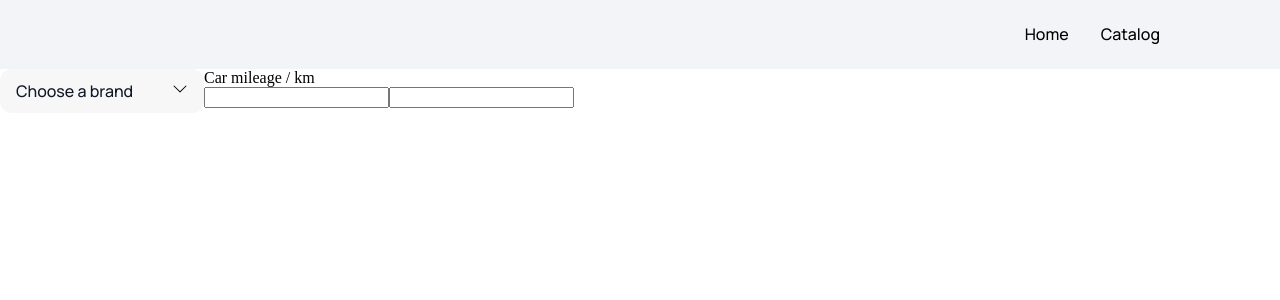
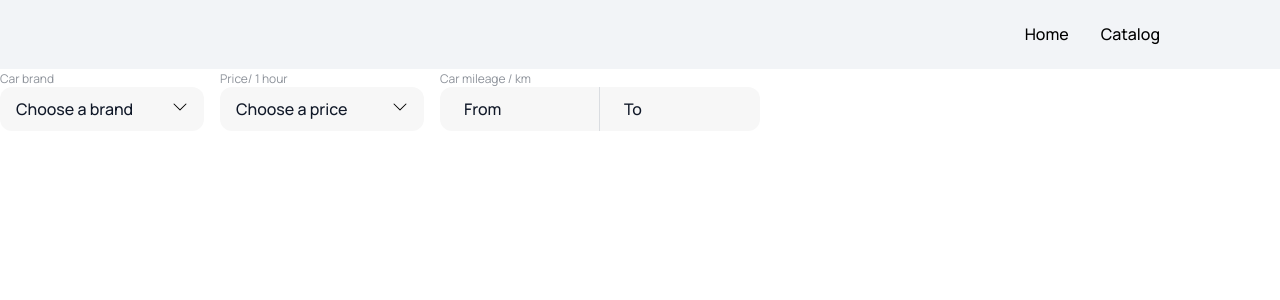
Before and after one commit to bozhenko-zakhar/rental-car, a Next.js app: page /catalog in a window 1280 px wide. Shown: the top 300 px of the page. Built offline with nearby package versions, Linux system fonts and the light colour scheme.

Commit message:
Finish styling DropDown IU KIT component

```diff
--- a/app/globals.css
+++ b/app/globals.css
@@ -47,6 +47,10 @@ p {
 	margin: 0;
 }
 
+input {
+	padding: 0;
+}
+
 button {
 	cursor: pointer;
 }
--- a/componenets/SearchBlock/SearchBlock.module.css
+++ b/componenets/SearchBlock/SearchBlock.module.css
@@ -1,5 +1,6 @@
 .form {
 	display: flex;
+	gap: 16px;
 }
 
 .select {
@@ -30,3 +31,48 @@
 	line-height: 1.25;
 	color: var(--gray);
 }
+
+.input_box > p,
+.input_box > label {
+	font-family: var(--font-family);
+	font-size: 12px;
+	line-height: 1.33333;
+	color: var(--gray);
+}
+
+.input {
+	background: var(--inputs);
+	border: none;
+	/* border-right: 1px solid var(--gray-light); */
+	border-radius: 12px /* 12px 0 0 12px */;
+	width: 160px;
+	height: 44px;
+	padding: 12px 24px;
+
+	font-family: var(--font-family);
+	font-weight: 500;
+	font-size: 16px;
+	line-height: 1.25;
+	color: var(--main);
+}
+
+.input:focus {
+	outline: none;
+}
+
+.input::placeholder {
+	font-family: var(--font-family);
+	font-weight: 500;
+	font-size: 16px;
+	line-height: 1.25;
+	color: var(--main);
+}
+
+.input_right {/*  */
+	border-right: 1px solid var(--gray-light);
+	border-radius: 12px 0 0 12px;
+}
+
+.input_left {
+	border-radius: 0 12px 12px 0;
+}
--- a/componenets/SearchBlock/SearchBlock.tsx
+++ b/componenets/SearchBlock/SearchBlock.tsx
@@ -1,22 +1,74 @@
 "use client"
 
-import { useState } from "react";
+import { useId, useState } from "react";
 import DropDown from "../UI KIT/DropDown/DropDown";
 import css from "./SearchBlock.module.css"
 
+const brandOptions: string[] = [
+	"Aston Martin",
+	"Audi",
+	"BMW",
+	"Bentley",
+	"Buick",
+	"Chevrolet",
+	"Chrysler",
+	"GMC",
+	"HUMMER"
+];
+
+const priceOptions: string[] = [
+	"30",
+	"40",
+	"50",
+	"60",
+	"70",
+	"80"
+];
+
 const SearchBlock = () => {
-	const [selectedOption, setOption] = useState<string>("")
+	const fieldId = useId();
+	const [selectedBrand, setBrand] = useState<string>("");
+	const [selectedPrice, setPrice] = useState<string>("");
 	return (
 		<form className={css.form}>
 
-			<DropDown selectedOption={selectedOption ? selectedOption : "Choose a brand"} setOption={setOption} />
+			<div className={css.input_box}>
+				<label id={`${fieldId}-brand`}>Car brand</label>
+				<DropDown
+					options={brandOptions}
+					selectId={fieldId}
+					selectName="brand"
+					selectedOption={selectedBrand ? selectedBrand : "Choose a brand"}
+					setOption={setBrand}
+				/>
+			</div>
 
-			<label> Сar mileage / km
+			<div className={css.input_box}>
+				<label id={`${fieldId}-price`}>Price/ 1 hour</label>
+				<DropDown
+					options={priceOptions}
+					selectId={fieldId}
+					selectName="price"
+					selectedOption={selectedPrice ? selectedPrice : "Choose a price"}
+					setOption={setPrice}
+				/>
+			</div>
+
+			<div className={css.input_box}>
+				<label htmlFor={`${fieldId}-from`}>Сar mileage / km</label>
 				<div>
-					<input className={css.input} />
-					<input className={css.input} />
+					<input
+						id={`${fieldId}-from`}
+						className={`${css.input} ${css.input_right}`}
+						placeholder="From"
+					/>
+					<input
+						id={`${fieldId}-to`}
+						className={`${css.input} ${css.input_left}`}
+						placeholder="To"
+					/>
 				</div>
-			</label>
+			</div>
 		</form>
 	)
 };
--- a/componenets/UI KIT/DropDown/DropDown.module.css
+++ b/componenets/UI KIT/DropDown/DropDown.module.css
@@ -56,7 +56,7 @@
 	border-radius: 10px;
 }
 
-.menu li {
+.select, .menu li {
 	cursor: pointer;
 }
 
--- a/componenets/UI KIT/DropDown/DropDown.tsx
+++ b/componenets/UI KIT/DropDown/DropDown.tsx
@@ -6,50 +6,84 @@ import { BsChevronDown, BsChevronUp } from "react-icons/bs";
 import clsx from "clsx";
 import css from "./DropDown.module.css";
 
-const options = [
-	"Aston Martin",
-	"Audi",
-	"BMW",
-	"Bentley",
-	"Buick",
-	"Chevrolet",
-	"Chrysler",
-	"GMC",
-	"HUMMER"
-];
 
 type Props = {
+	options: string[]
+	selectId: string
+	selectName: string
 	selectedOption: string
 	setOption: (option: string) => void
 }
 
-const DropDown = ({ selectedOption, setOption }: Props) => {
+const DropDown = ({ options, selectId, selectName, selectedOption, setOption }: Props) => {
 	const [isOpened, setOpened] = useState<boolean>(false);
+	const [activeIndex, setActiveIndex] = useState(0);
+
+	function handleSelectSwithing(event: React.KeyboardEvent) {
+		if (event.key === "ArrowDown") {
+			if (activeIndex === options.length) return
+			else if (activeIndex !== 0) {
+				setOption(options[activeIndex]);
+				setActiveIndex(activeIndex + 1);
+				return
+			}
+
+			setOption(options[activeIndex]);
+			setActiveIndex(activeIndex + 1);
+		} else if (event.key === "ArrowUp") {
+			if (activeIndex - 1 === 0) return
+
+			setActiveIndex(activeIndex - 1);
+			setOption(options[activeIndex - 2])
+		}
+
+		if (event.key === "Enter") {
+			setOption(options[activeIndex-1]);
+			setOpened(!isOpened)
+		}
+	}
 
 	return (
 		<div>
-			<div onClick={() => setOpened(!isOpened)} className={css.select}>
+			<div
+				role="combobox"
+				tabIndex={0}
+				aria-labelledby={`${selectId}-${selectName}`}
+				aria-expanded={isOpened}
+				aria-controls={`${selectId}-${selectName}-list`}
+				aria-activedescendant={selectedOption ?? undefined}
+
+				onClick={() => setOpened(!isOpened)}
+				className={css.select}
+				onKeyDown={handleSelectSwithing}
+			>
 				<p>{selectedOption}</p>
 				{isOpened ? <BsChevronUp /> : <BsChevronDown />}
 			</div>
 
-			{ isOpened &&
+			{isOpened &&
 			<div className={css.scroll_fix}>
-				<ul className={css.menu}>
-					<div className={css.scroll_bar}>
+				<ul
+					role="listbox"
+					id={`${selectId}-${selectName}-list`} // id={`${selectId}-option-${option}`}
+					className={css.menu}
+				>
 					{
 						options.map(option => (
 							<li
 								key={option}
+								id={`${selectId}-${option}`}
+								role="option"
+								aria-selected={selectedOption === option}
 								onClick={() => {
 									setOption(option);
+									setActiveIndex(options.indexOf(option) + 1)
 									setOpened(false);
 								}}
 								className={clsx(selectedOption === option && css.choise_made)}
 							>{option}</li>
 						))
 					}
-					</div>
 				</ul>
 			</div>
 			}
```
Lines whose indentation alone changed are shown as unchanged.
